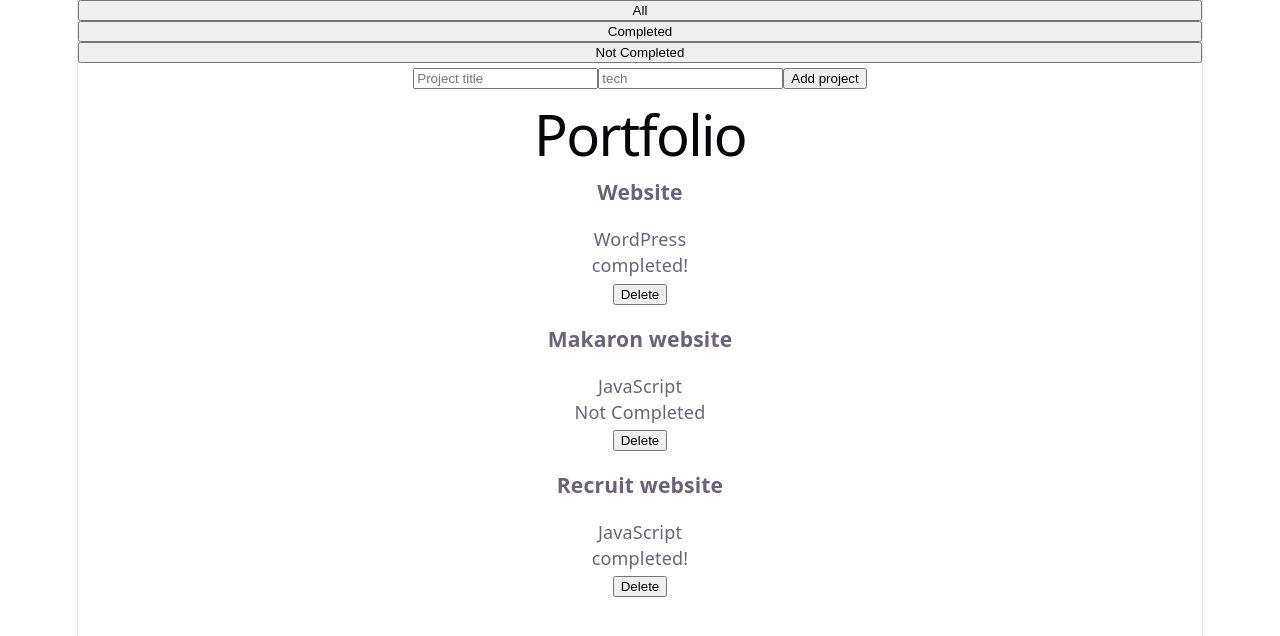
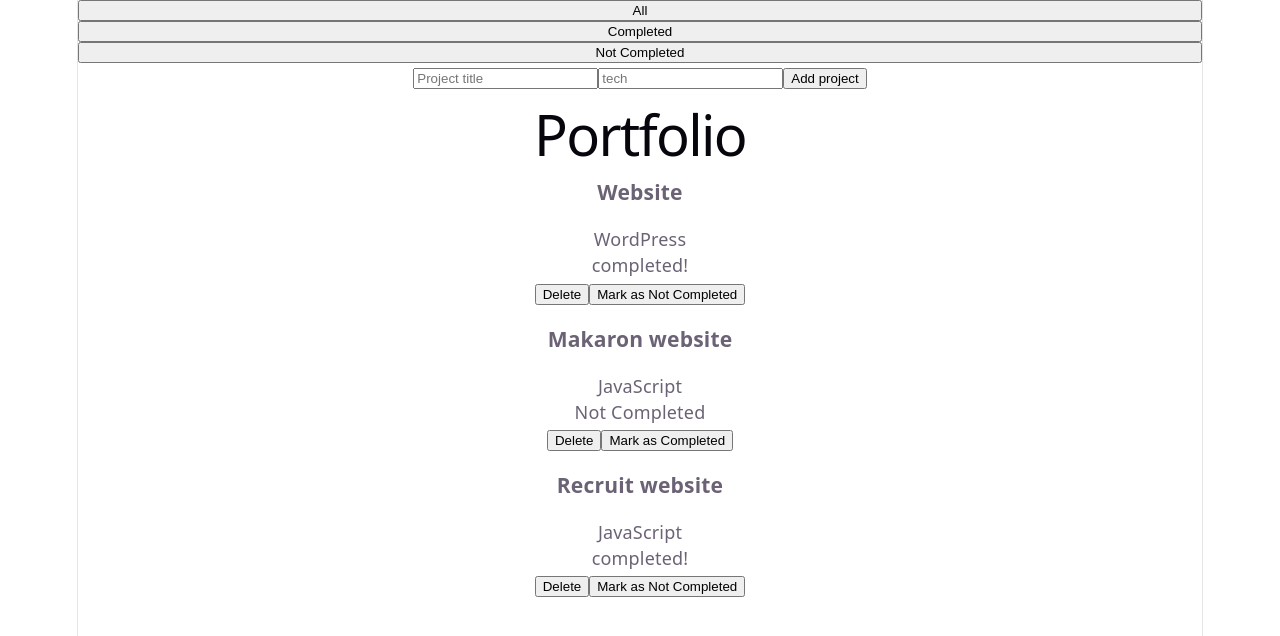
Before and after one commit to yamaharuworks-sudo/react-project, a React (Vite) app: page / in a window 1280 px wide. Shown: the top 636 px of the page. Built offline with nearby package versions, Linux system fonts and the light colour scheme.

Commit message:
add toggle

```diff
--- a/src/App.jsx
+++ b/src/App.jsx
@@ -31,6 +31,20 @@ export default function App() {
   const deleteProject = (id) => {
     setProjects(
       projects.filter((project) => project.id !== id));
+  };
+
+  const toggleCompleted = (id) => {
+    setProjects(
+      projects.map((project) =>
+        project.id === id
+          ? {
+            ...project,
+            completed: !project.completed
+          }
+          : project
+      )
+    );
+
   };
 
 
@@ -99,7 +113,8 @@ export default function App() {
             title={project.title}
             tech={project.tech}
             completed={project.completed}
-            deleteProject={deleteProject}/>
+            deleteProject={deleteProject}
+            toggleCompleted={toggleCompleted}/>
         ))}
       </div>
     </>
--- a/src/ProjectCard.jsx
+++ b/src/ProjectCard.jsx
@@ -1,4 +1,4 @@
-function ProjectCard ({id, title, tech, completed, deleteProject}) {
+function ProjectCard ({id, title, tech, completed, deleteProject, toggleCompleted}) {
     return (
         <div>
             <h3>{title}</h3>
@@ -11,6 +11,9 @@ function ProjectCard ({id, title, tech, completed, deleteProject}) {
             <button onClick={() =>
                 deleteProject(id)
             }>Delete</button>
+            <button onClick={() =>
+                toggleCompleted(id)
+            }> {completed ? "Mark as Not Completed" : "Mark as Completed"}</button>
 
         </div>
     );
```
